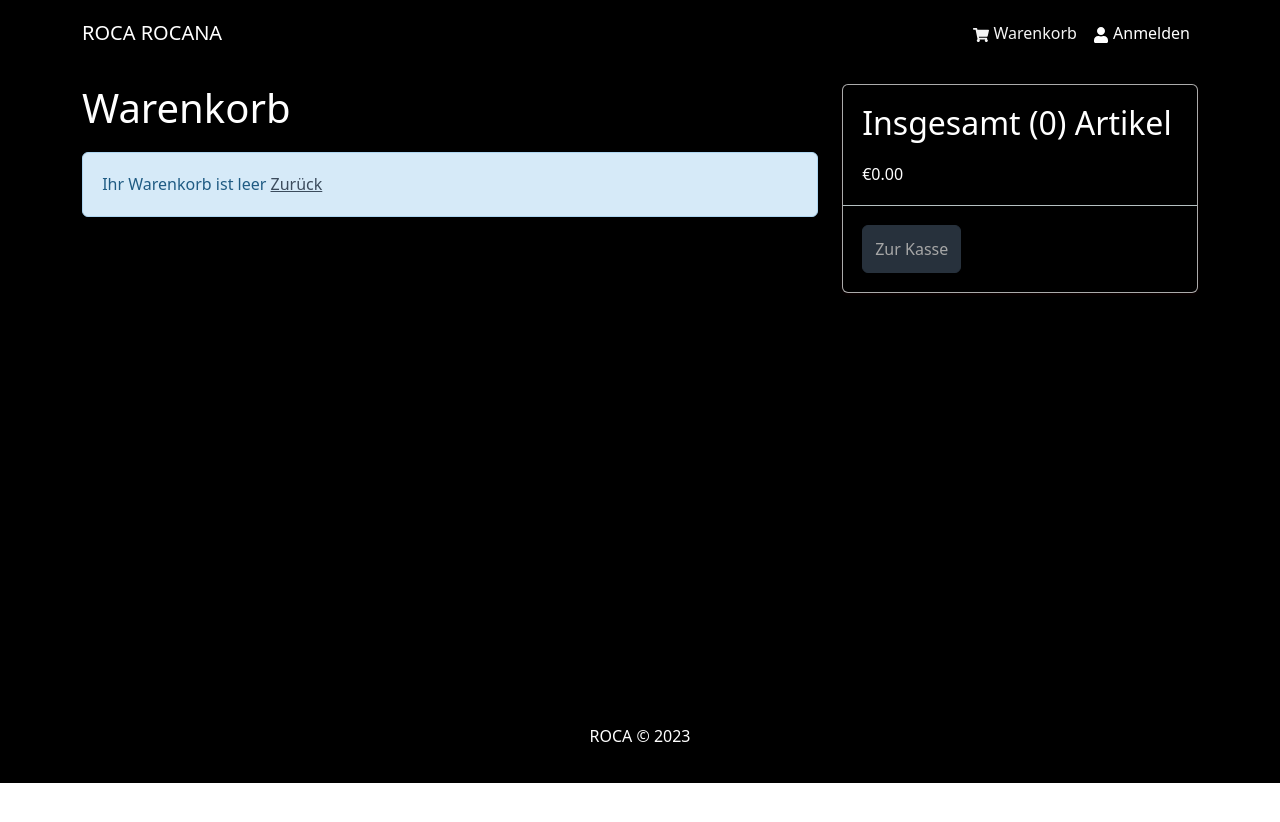
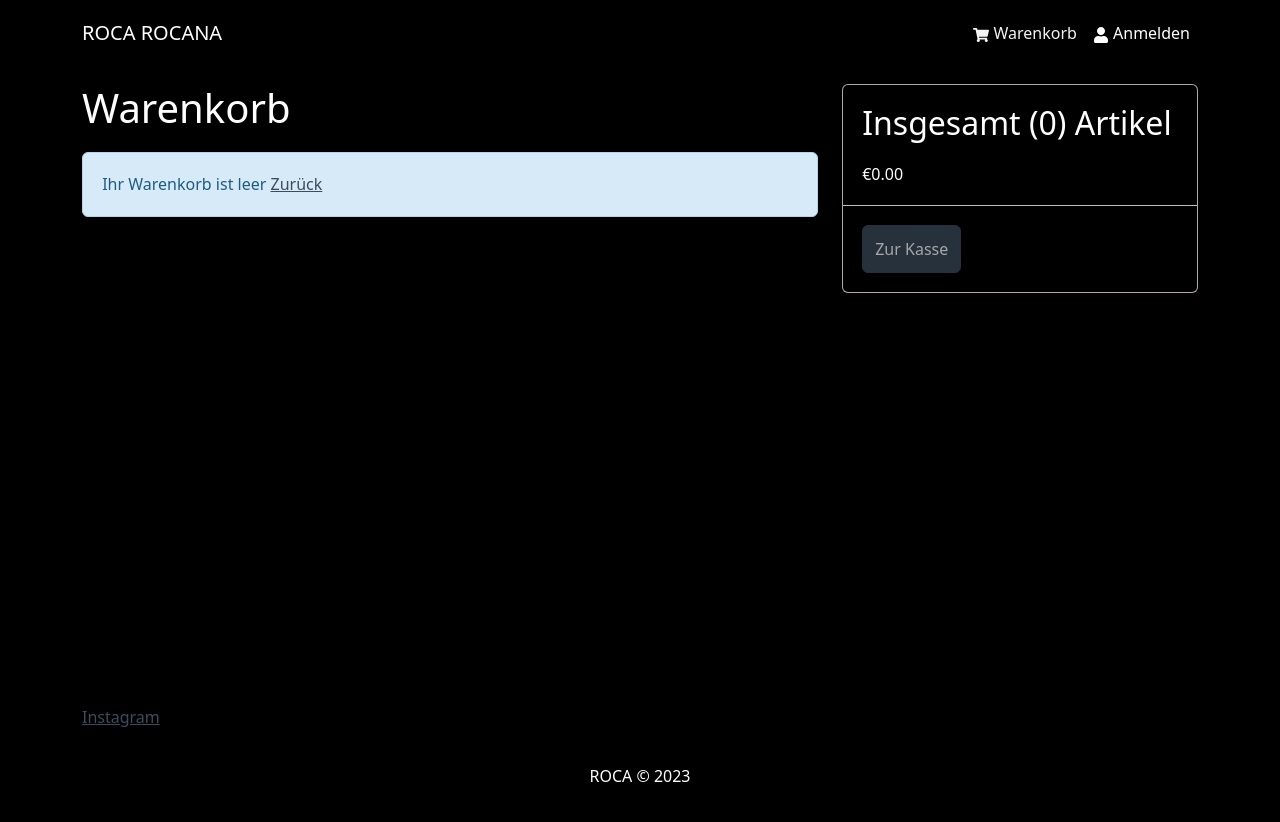
Before and after one commit to blncdn/rocashoptest3, a React (Create React App) app in the folder frontend/: page /cart in a window 1280 px wide. Before the commit the page ends 800 px from the top, so only its background shows below. Built offline with nearby package versions, Linux system fonts and the light colour scheme.

Commit message:
Footer.jsx

```diff
--- a/frontend/src/components/Footer.jsx
+++ b/frontend/src/components/Footer.jsx
@@ -7,6 +7,7 @@ const Footer = () => {
     <footer>
       <Container>
         <Row>
+          <ul class="instLink"><a href="http://instagram.com/rocarokana">Instagram</a></ul>
           <Col className='text-center py-3'>
             <p>ROCA &copy; {currentYear}</p>
           </Col>
```
